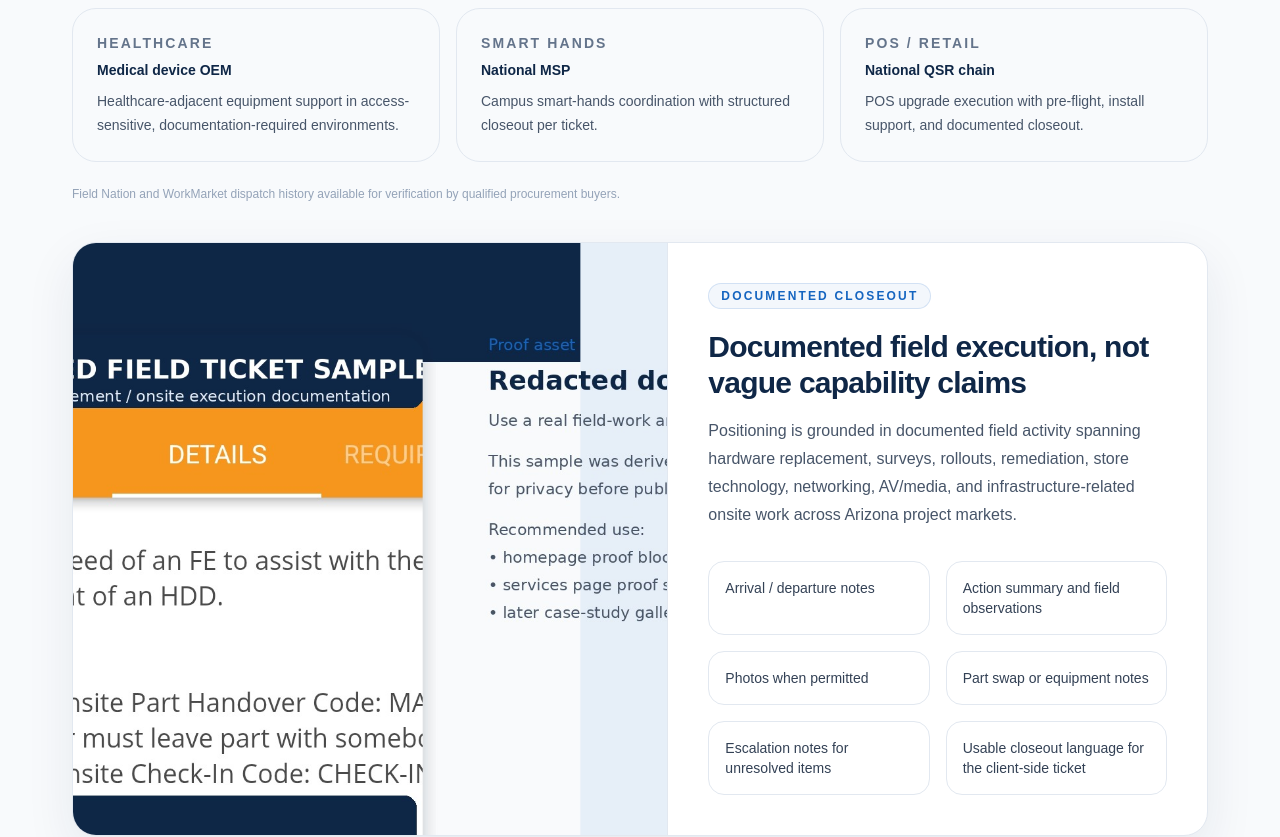
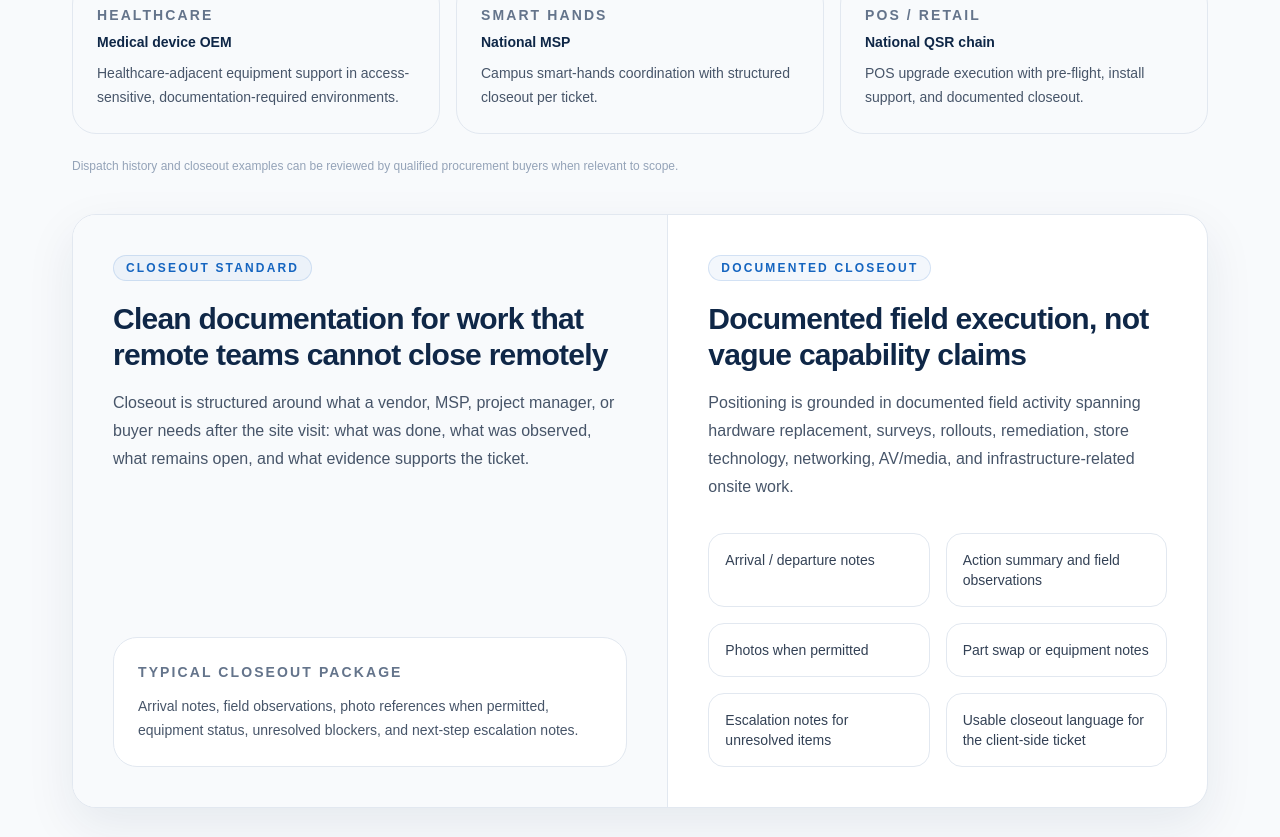
Before and after one commit to quantam101/already-here-llc, a Next.js app: page / in a window 1280 px wide. Shown: the part 2941-3778 px from the top of the page. Built offline with nearby package versions, Linux system fonts and the light colour scheme; no server answers.

Commit message:
Replace broken proof image with deploy-safe closeout panel

```diff
--- a/components/ProofBlock.tsx
+++ b/components/ProofBlock.tsx
@@ -1,47 +1,47 @@
-import Image from 'next/image';
 import { closeoutItems, representativeWork } from '@/lib/site';
 
 export function ProofBlock() {
   return (
     <section>
-      {/* Representative work — real jobs, no client names */}
       <div className="mb-10">
         <span className="eyebrow">Representative work</span>
         <h2 className="section-title mt-5">Field execution across environments that matter</h2>
         <p className="section-copy">
           Clients include national retail technology vendors, enterprise infrastructure teams,
-          healthcare-adjacent operators, and MSPs across the Phoenix metro and Western US.
-          Client names available for qualified buyers upon request.
+          healthcare-adjacent operators, and MSPs. Client names are available for qualified buyers when appropriate.
         </p>
         <div className="mt-8 grid gap-4 sm:grid-cols-2 lg:grid-cols-3">
           {representativeWork.map((item) => (
-            <div
-              key={item.scope}
-              className="rounded-3xl border border-borderBrand bg-soft p-6"
-            >
-              <span className="grid-label block mb-2">{item.tag}</span>
-              <p className="text-sm font-semibold text-navy leading-snug mb-2">{item.client}</p>
+            <div key={item.scope} className="rounded-3xl border border-borderBrand bg-soft p-6">
+              <span className="grid-label mb-2 block">{item.tag}</span>
+              <p className="mb-2 text-sm font-semibold leading-snug text-navy">{item.client}</p>
               <p className="text-sm leading-6 text-slate-600">{item.scope}</p>
             </div>
           ))}
         </div>
         <p className="mt-6 text-xs text-slate-400">
-          Field Nation and WorkMarket dispatch history available for verification by qualified procurement buyers.
+          Dispatch history and closeout examples can be reviewed by qualified procurement buyers when relevant to scope.
         </p>
       </div>
 
-      {/* Closeout documentation proof */}
       <div className="card overflow-hidden">
         <div className="grid gap-0 lg:grid-cols-[1.05fr_0.95fr]">
-          <div className="border-b border-borderBrand bg-slate-50 lg:border-b-0 lg:border-r">
-            <Image
-              src="/proof-sample.jpg"
-              alt="Redacted field-work documentation sample"
-              width={1600}
-              height={900}
-              className="h-full w-full object-cover"
-              priority
-            />
+          <div className="flex min-h-[360px] flex-col justify-between border-b border-borderBrand bg-slate-50 p-8 lg:border-b-0 lg:border-r sm:p-10">
+            <div>
+              <span className="eyebrow">Closeout standard</span>
+              <h2 className="mt-5 text-3xl font-semibold tracking-tight text-navy">
+                Clean documentation for work that remote teams cannot close remotely
+              </h2>
+              <p className="mt-4 text-base leading-7 text-slate-600">
+                Closeout is structured around what a vendor, MSP, project manager, or buyer needs after the site visit: what was done, what was observed, what remains open, and what evidence supports the ticket.
+              </p>
+            </div>
+            <div className="mt-8 rounded-3xl border border-borderBrand bg-white p-6">
+              <p className="grid-label">Typical closeout package</p>
+              <p className="mt-3 text-sm leading-6 text-slate-600">
+                Arrival notes, field observations, photo references when permitted, equipment status, unresolved blockers, and next-step escalation notes.
+              </p>
+            </div>
           </div>
           <div className="p-8 sm:p-10">
             <span className="eyebrow">Documented closeout</span>
@@ -49,9 +49,7 @@ export function ProofBlock() {
               Documented field execution, not vague capability claims
             </h2>
             <p className="mt-4 text-base leading-7 text-slate-600">
-              Positioning is grounded in documented field activity spanning hardware replacement, surveys,
-              rollouts, remediation, store technology, networking, AV/media, and infrastructure-related
-              onsite work across Arizona project markets.
+              Positioning is grounded in documented field activity spanning hardware replacement, surveys, rollouts, remediation, store technology, networking, AV/media, and infrastructure-related onsite work.
             </p>
             <ul className="mt-8 grid gap-4 sm:grid-cols-2">
               {closeoutItems.map((item) => (
```
